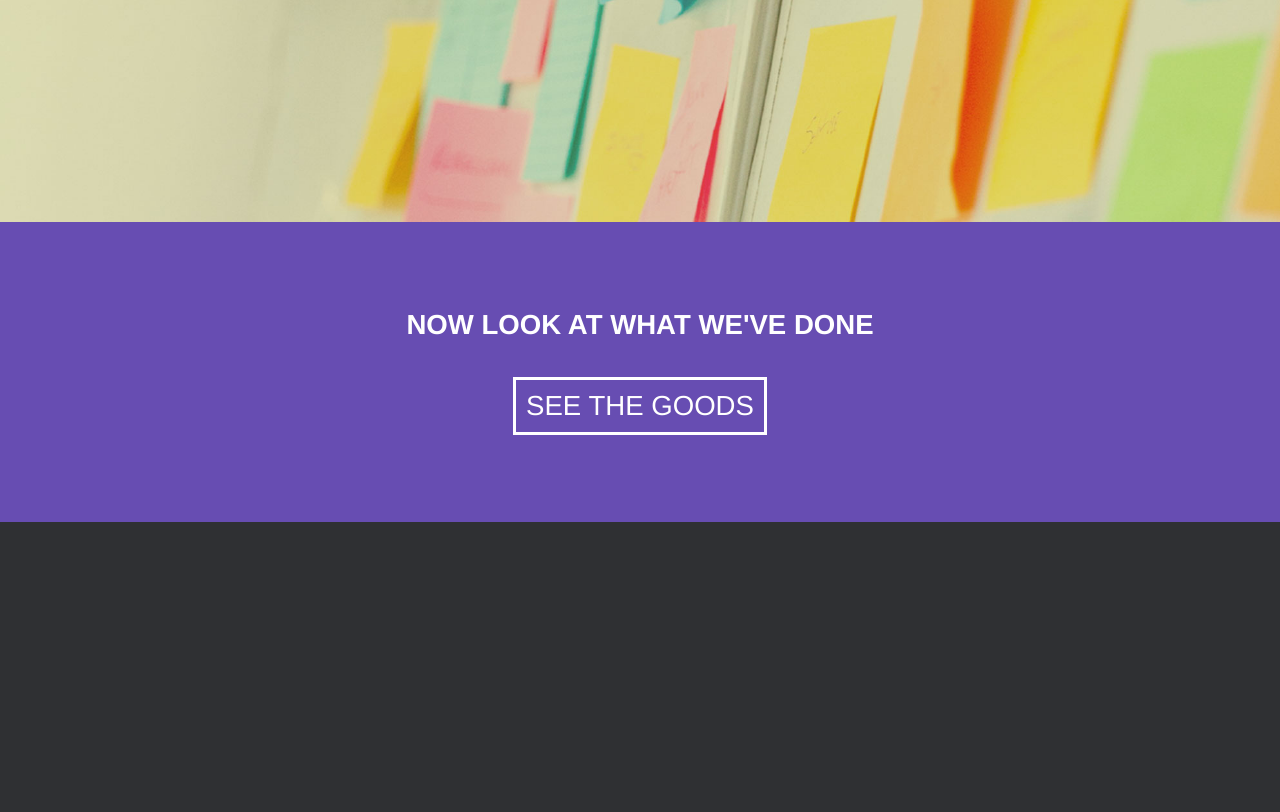
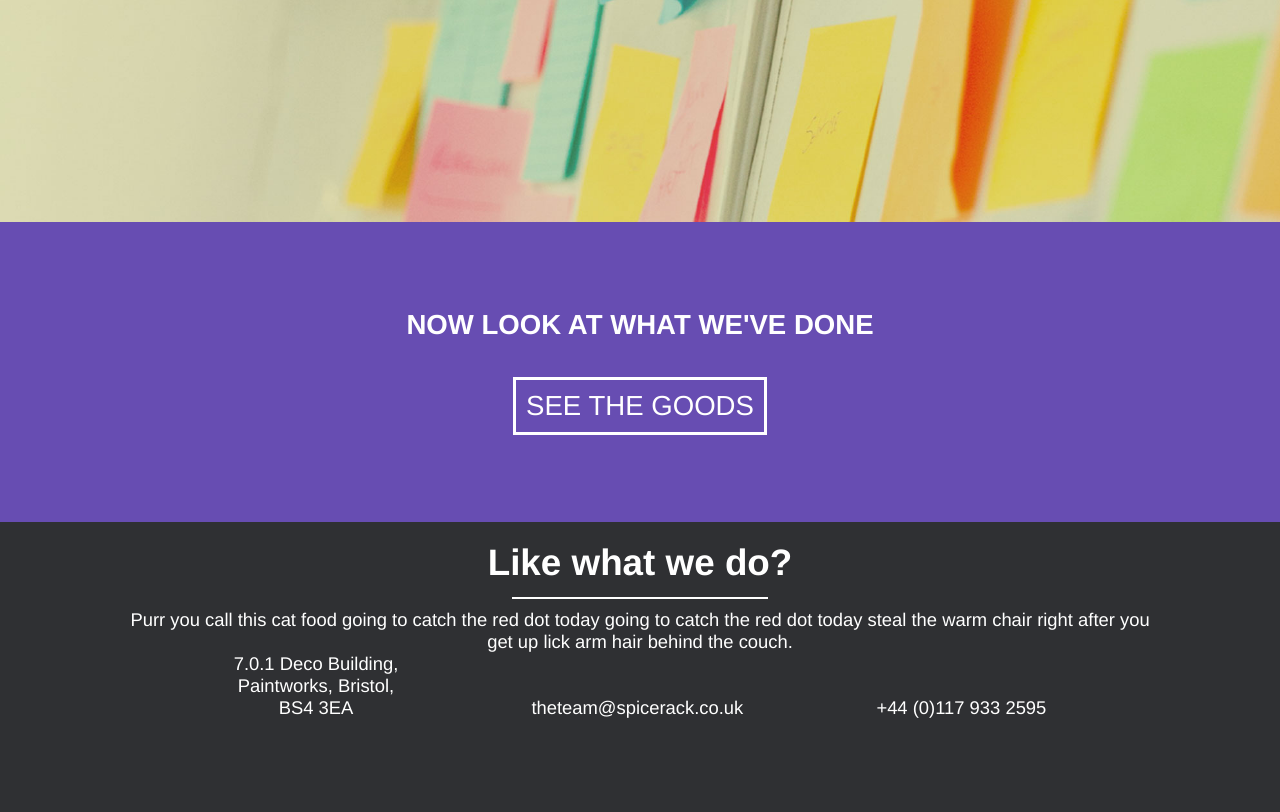
Before and after one commit to EuanEdgar/spice-homepage-static, a plain HTML site: page index.htm in a window 1280 px wide. Shown: the part 2178-2990 px from the top of the page. Drawn offline with Linux system fonts and the light colour scheme.

Commit message:
Move to github

```diff
--- a/index.htm
+++ b/index.htm
@@ -38,6 +38,14 @@
   </article>
 
   <footer>
+    <h1>Like what we do?</h1>
+    <p>Purr you call this cat food going to catch the red dot today going to catch the red dot today steal the warm chair right after you get up lick arm hair behind the couch.</p>
+
+    <div>
+      <p>7.0.1 Deco Building,<br>Paintworks, Bristol,<br>BS4 3EA</p>
+      <p><a href="mailto:theteam@spicerack.co.uk">theteam@spicerack.co.uk</a></p>
+      <p>+44 (0)117 933 2595</p>
+    </div>
 
   </footer>
 </body>
--- a/style.scss
+++ b/style.scss
@@ -131,6 +131,43 @@ footer{
   height: 40vh;
   min-height: 300px !important;
   background-color: #2f3033;
+  text-align: center;
+
+  h1:first-child{
+    margin-top: 0;
+    padding-top: 20px;
+
+    &::after{
+      content: "";
+      width: 20%;
+      left:40%;
+      margin-top: 1%;
+      display: block;
+      position: absolute;
+      border-bottom: 2px solid white;
+    }
+  }
+
+  p{
+    width: 80%;
+    margin: auto;
+  }
+
+  div{
+    p{
+      display: inline-block;
+      width: auto;
+      height: 14vh;
+
+      &:first-child{
+        margin-right: 10vw;
+      }
+
+      &:last-child{
+        margin-left: 10vw;
+      }
+    }
+  }
 }
 
 @media screen and (min-height: 1081px){
```
Also changed, not shown: style.css, 1 other file.
